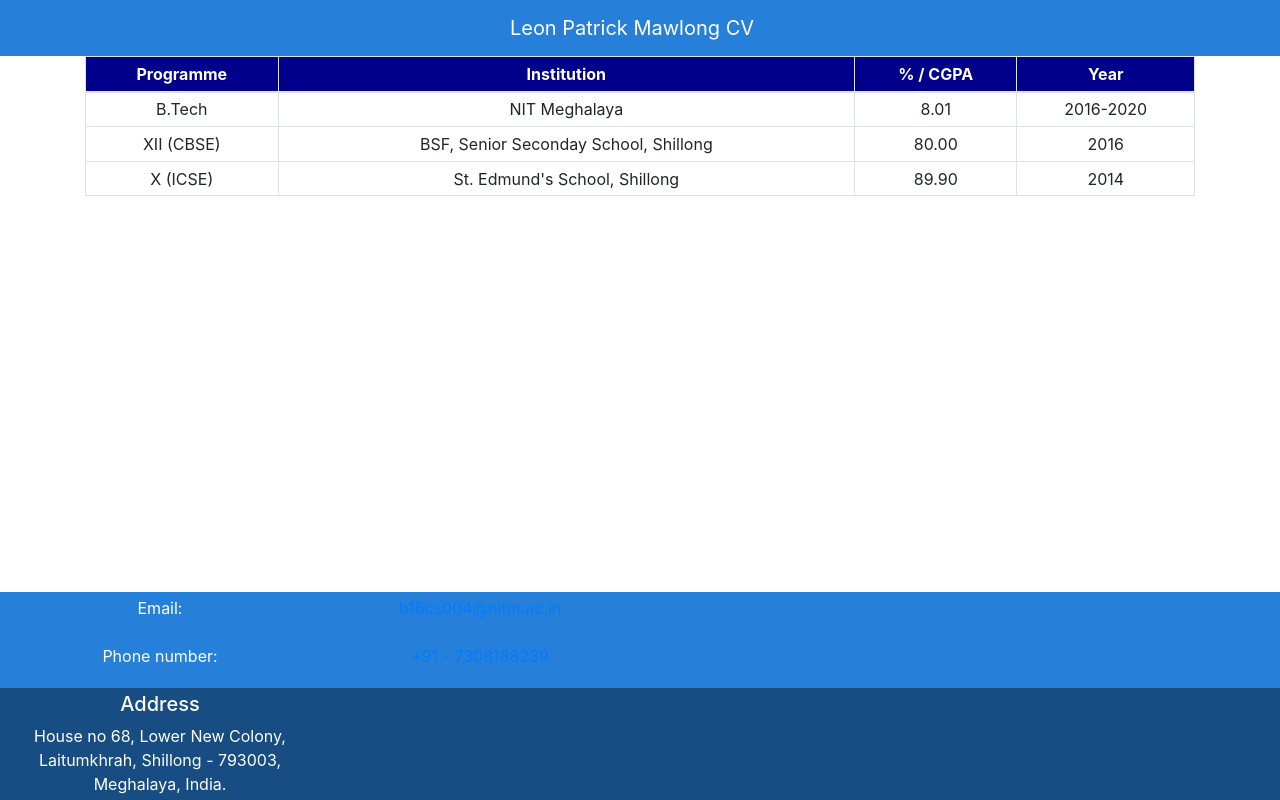
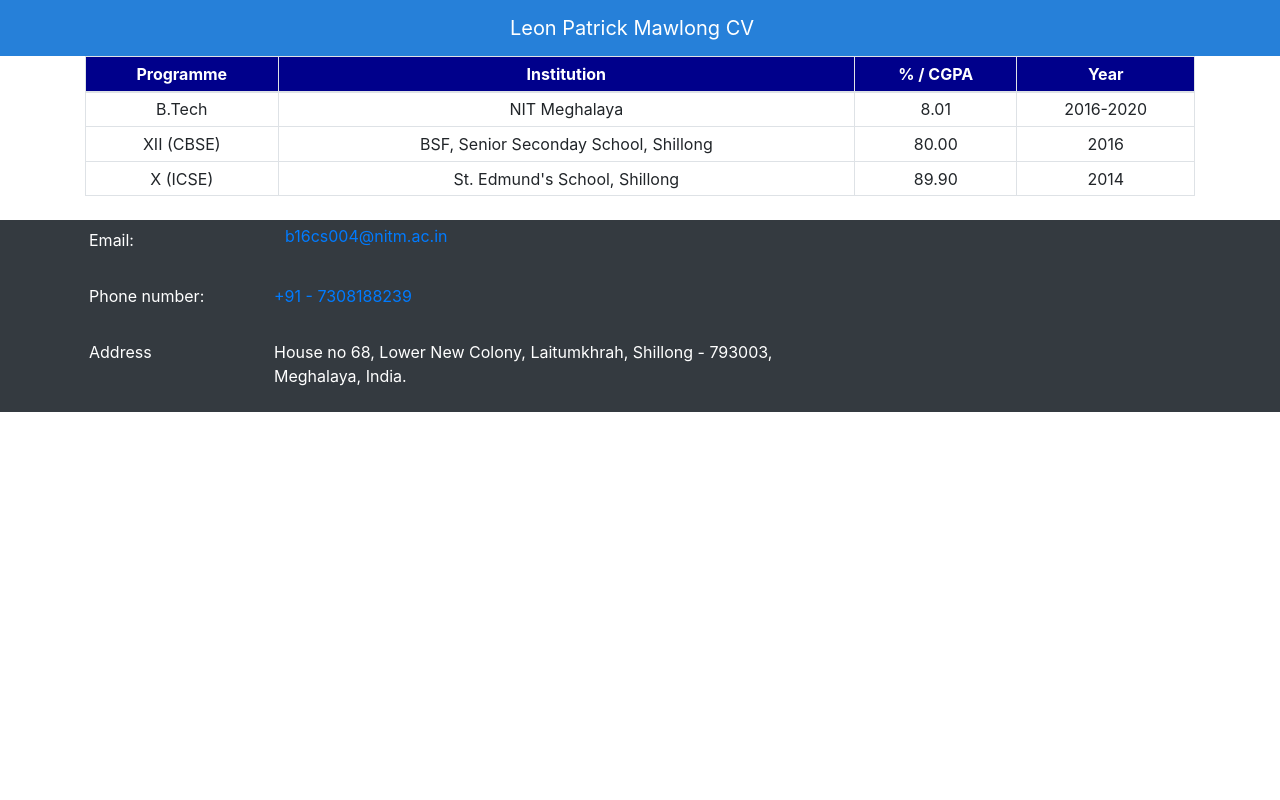
Before and after one commit to Mawlong/CV, a React (Create React App) app in the folder cv/: page / in a window 1280 px wide. Built offline with nearby package versions, Linux system fonts and the light colour scheme; the HTML template or start-up script is replaced by a standard one.

Commit message:
fixed appearnace

```diff
--- a/cv/src/components/footer.js
+++ b/cv/src/components/footer.js
@@ -3,50 +3,55 @@ import {Row,Col,Container} from 'react-bootstrap'
 
 function footer() {
     return (
-        <div className="footer text-white" style={{position:"fixed", bottom:"0", width:"100%"}}>
-            <Container className= "mt-5" fluid={true}>
-                <Row className='justify-content-left max-auto py-1' style={{backgroundColor:"#2680d9"}}>
-                    <Col className = 'p-0' md = {3} sm ={12}>
+        <div className="footer text-white bg-dark">
+
+            <Container className= "mt-2 mb-2" >
+
+                <Row className="py-1 mx-auto">
+
+                    <Col className = "p-1" md = {2} sm ={12} align="left">
                         <p>
                             Email:
                         </p>
                     </Col>
 
-                    <Col className = 'p-0' md = {3} sm ={12}>
+                    <Col className = "" md = {2} sm ={12} align="left">
                         <p>
                             <a href="mailto:b16cs004@nitm.ac.in">b16cs004@nitm.ac.in</a>
                         </p>
                     </Col>
                 </Row>
 
-                <Row className='ustify-content-left max-auto py-1' style={{backgroundColor:"#2680d9"}}>
-                    <Col className = 'p-0' md = {3} sm ={12}>
+                <Row className="py-1 mx-auto">
+                    <Col className = "p-1" md = {2} sm ={12} align="left">
                         <p>
                             Phone number:
                         </p>
                     </Col>
 
-                    <Col className = 'p-0' md = {3} sm ={12}>
+                    <Col className = "p-1" md = {2} sm ={12} align="left">
                         <p>
                             <a href="tel=+917308188239">+91 - 7308188239</a>
                         </p>
                     </Col>
                 </Row>
-                <Row className="justify-content-left max-auto py-1" style={{backgroundColor:"#174d82"}}>
-                    <Col className = 'p-0' md = {3} sm ={12}>
-                        <div>
-                            <h5 className="justify-content-left"> Address </h5>
-                            <span>
-                                House no 68, Lower New Colony, Laitumkhrah, Shillong - 793003, Meghalaya, India.
-                            </span>
-                        </div>
+
+                <Row className="py-1 mx-auto">
+                    <Col className = "p-1" md = {2} sm ={12} align="left">
+                        <p>Address</p>
+                    </Col>
+
+                    <Col className="p-1 " md = {6} sm ={12} align="left">
+                        <p>
+                            House no 68, Lower New Colony, Laitumkhrah, Shillong - 793003, Meghalaya, India.
+                        </p>
+
                     </Col>
                 </Row>
+
             </Container>
 
-
         </div>
-
 
 
     )
```
